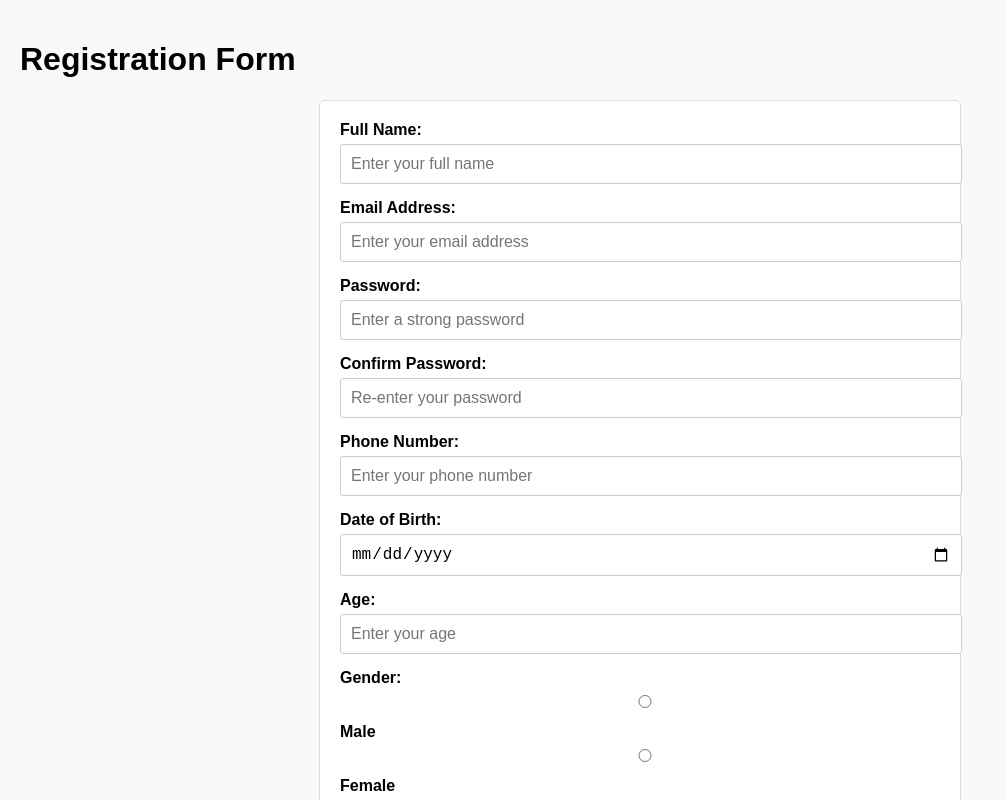
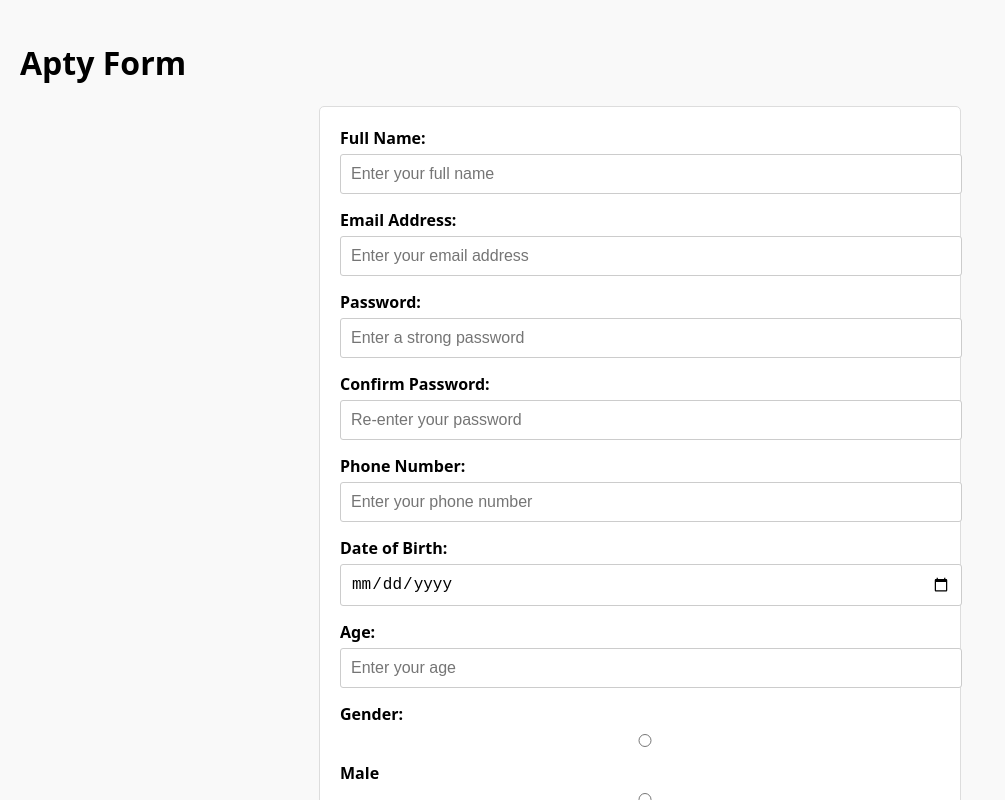
Before and after one commit to rakshitar1135/Apty-Training-HTML-CSS, a plain HTML site: page Reg Form.html in a window 1280 px wide. Shown: the top 800 px of the page, without its empty margins (0-1005 px from the left). Drawn offline with Linux system fonts and the light colour scheme.

Commit message:
sixth Commit

```diff
--- a/Reg Form.html
+++ b/Reg Form.html
@@ -4,7 +4,7 @@
     <title>Apty Form</title>
     <style>
         body {
-            font-family: Arial, sans-serif;
+            font-family:system-ui, -apple-system, BlinkMacSystemFont, 'Segoe UI', Roboto, Oxygen, Ubuntu, Cantarell, 'Open Sans', 'Helvetica Neue', sans-serif;
             margin: 0;
             padding: 20px;
             background-color: #f9f9f9;
@@ -49,7 +49,7 @@
     </style>
 </head>
 <body>
-    <h1>Registration Form</h1>
+    <h1>Apty Form</h1>
     <form action="#" method="POST">
 
         <label for="fullname">Full Name:</label>
```
